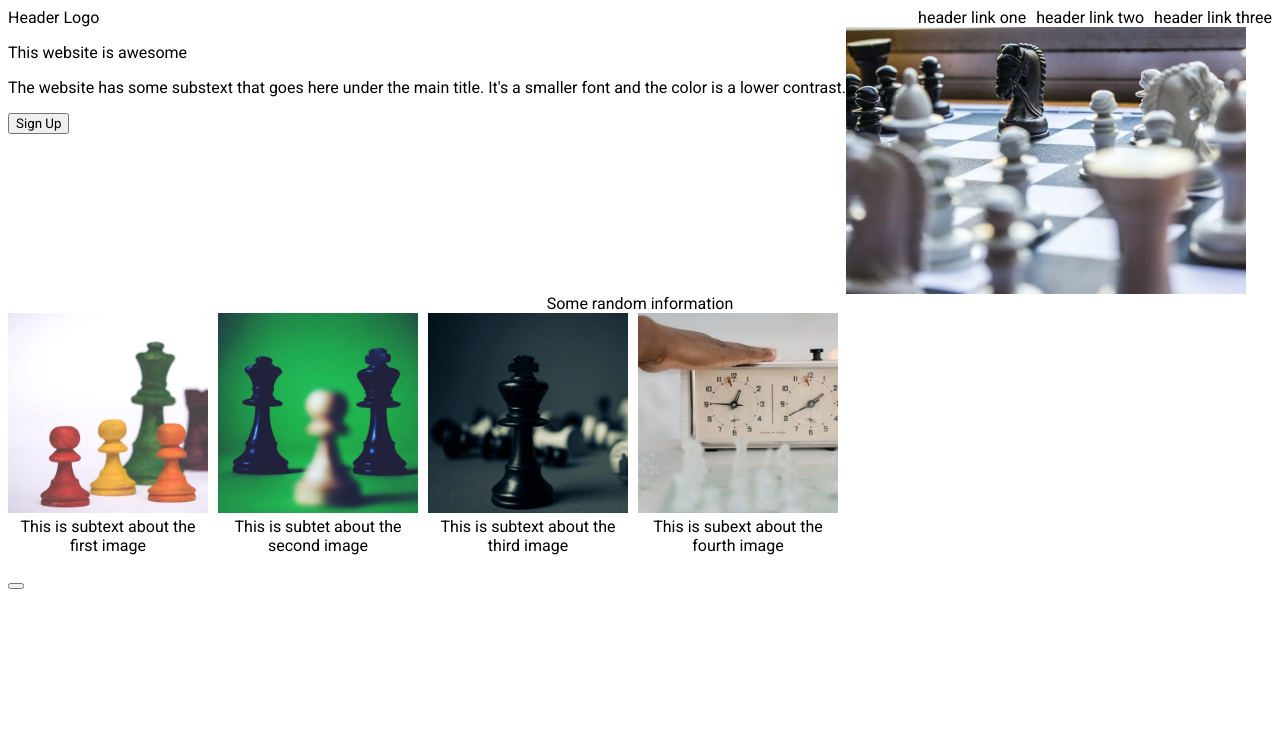
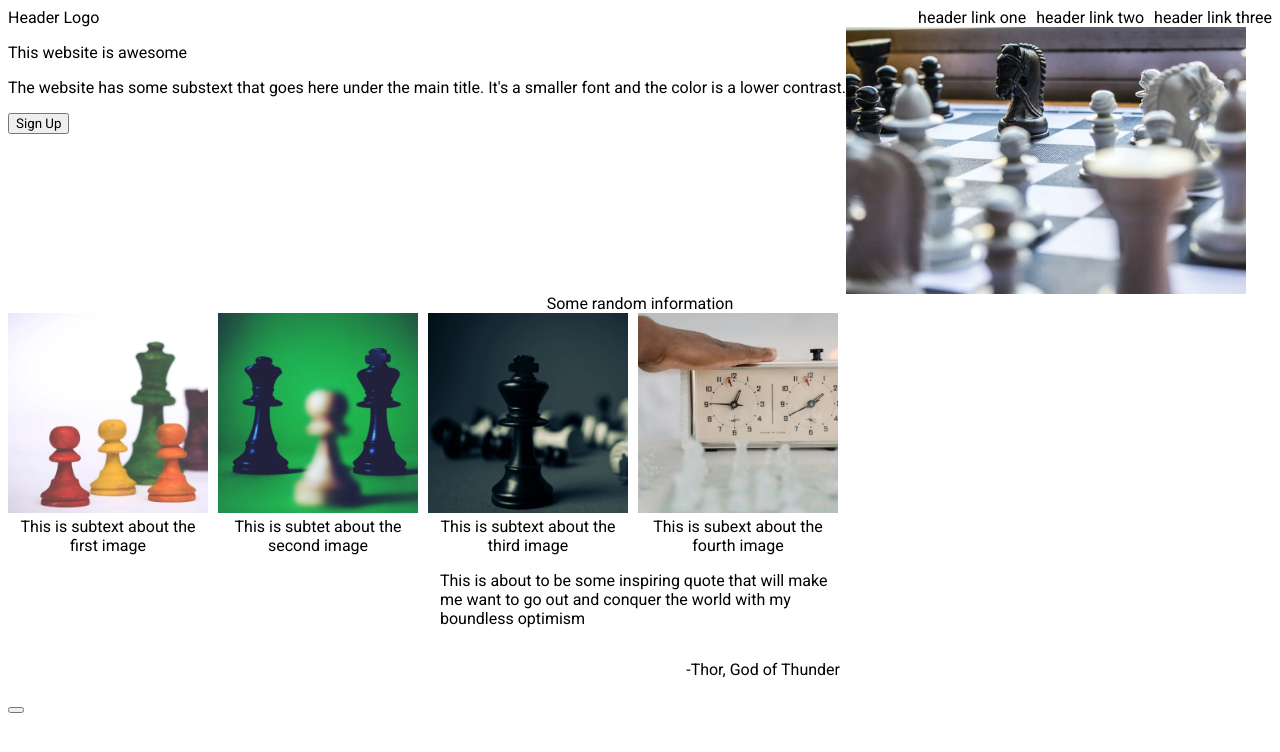
Before and after one commit to zacharyPuthoff/landing-page, a plain HTML site: page index.html in a window 1280 px wide. Drawn offline with Linux system fonts and the light colour scheme.

Commit message:
Add basic CSS flexbox styling to the third section
Identified by class "quote"

```diff
--- a/index.html
+++ b/index.html
@@ -59,8 +59,8 @@
   </div>
 
   <div class="quote">
-    <p></p>
-    <p></p>
+    <p class="text-of-quote">This is about to be some inspiring quote that will make me want to go out and conquer the world with my boundless optimism</p>
+    <p class="attribution">-Thor, God of Thunder</p>
   </div>
 
   <div class="sign-up">
--- a/style.css
+++ b/style.css
@@ -55,3 +55,20 @@ img {
 .individual-card {
   flex: 0 0 200px;
 }
+
+.quote {
+  display: flex;
+  flex-direction: column;
+  align-items: center;
+}
+
+.text-of-quote {
+  width: 400px;
+  flex-grow: 0;
+  flex-shrink: 0;
+}
+
+.attribution {
+  width: 400px;
+  text-align: end;
+}
```
